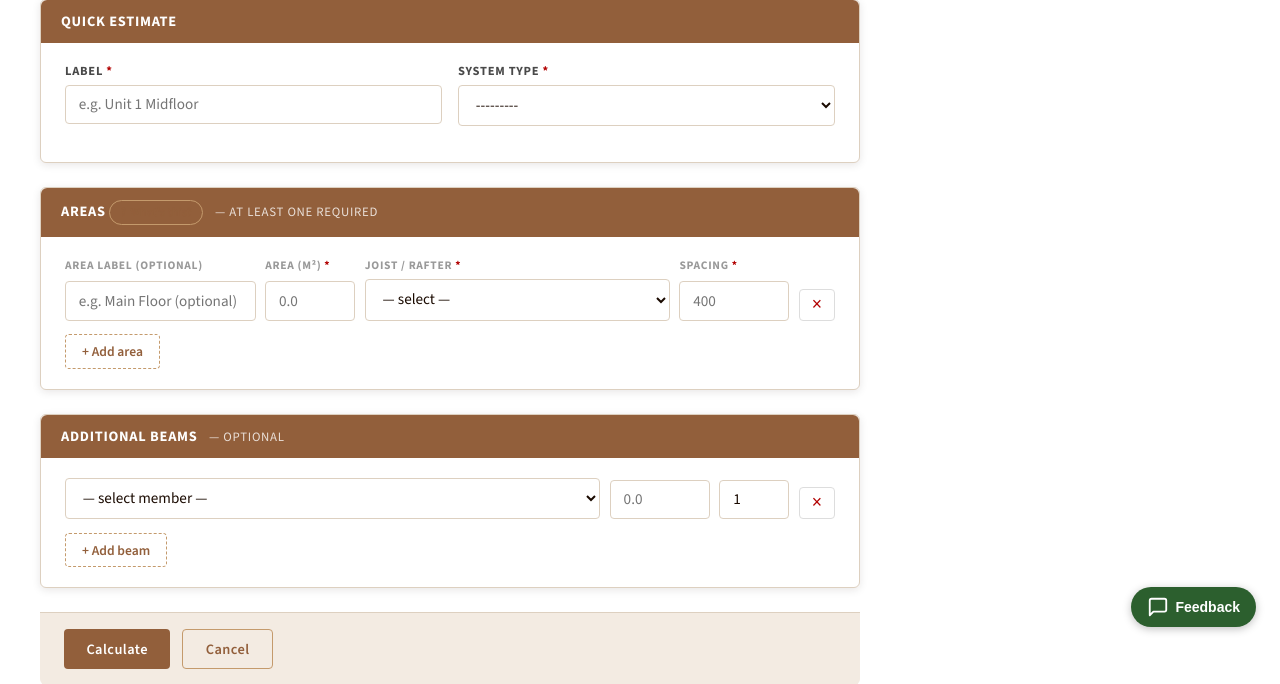
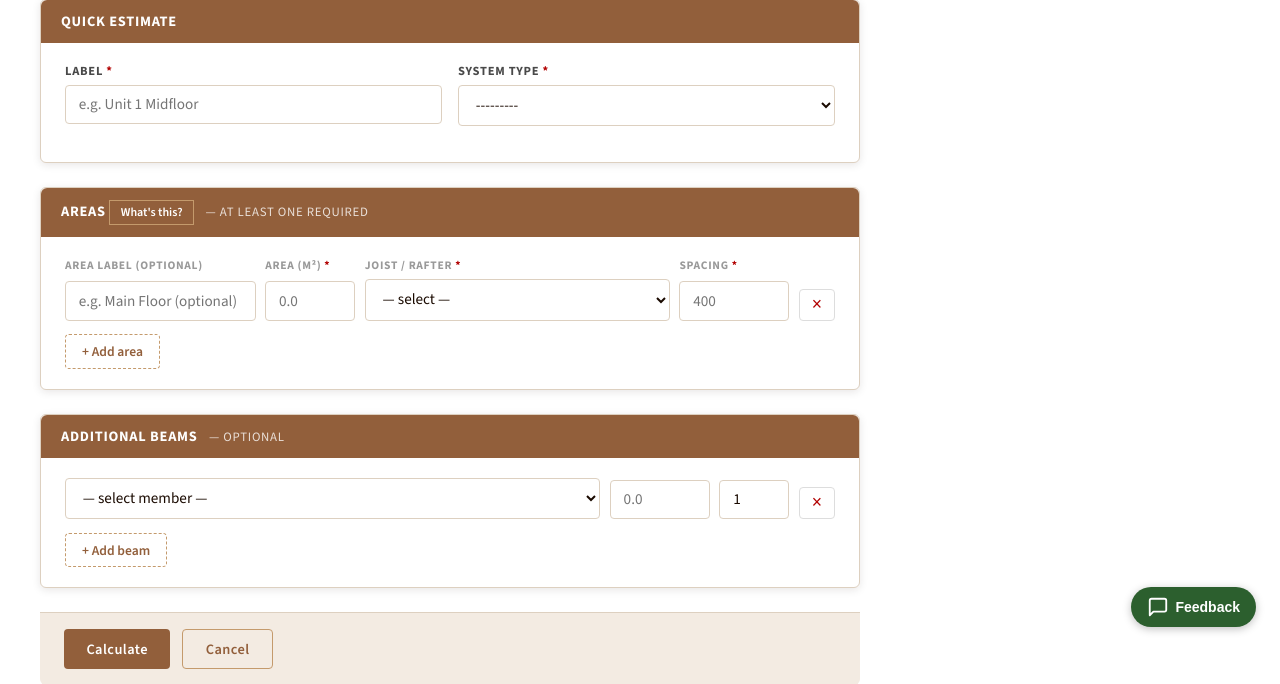
Before and after one commit to stevepenney/LBDesign, a Django app: page /jobs/quick/ in a window 1280 px wide. Shown: the part 149-833 px from the top of the page. Run offline with Django 5.2, Linux system fonts and the light colour scheme; a user stored in the database is signed in; data comes from the database, SQL or seed files in the repository; tables that the repository leaves empty hold one stand-in row (values such as "Sample post"); parts of the project's set-up code (start-up, migrations or seed data) failed here and were passed over; some libraries are stand-ins or nearby versions.

Commit message:
Breadcrumb updates and tweaks to help pill styling.

```diff
--- a/templates/base.html
+++ b/templates/base.html
@@ -338,7 +338,7 @@
       gap: 0.25rem;
       background: none;
       border: 1px solid var(--brown-light, #c8a97a);
-      color: var(--brown, #7a5c2e);
+      color: var(--tan-bg, #f3ebe2)
       border-radius: 2rem;
       padding: 0.2rem 0.65rem;
       font-size: 0.75rem;
@@ -353,7 +353,7 @@
       background: var(--tan-bg, #f5efe6);
       color: var(--brown-dark, #5a3e1b);
     }
-    .help-trigger::before { content: '?'; font-weight: 700; }
+    /*.help-trigger::before { content: '?'; font-weight: 700; }*/
 
     .help-popover {
       display: none;
--- a/templates/jobs/job_form.html
+++ b/templates/jobs/job_form.html
@@ -75,7 +75,11 @@
 
 {% block content %}
   <div style="margin-bottom:1rem;">
-    <a href="{% url 'projects:project_detail' project.pk %}" style="font-size:0.88rem;">&larr; Back to {{ project.lb_ref }}</a>
+    {% if job %}
+      <a href="{% url 'jobs:job_detail' job.pk %}" style="font-size:0.88rem;">&larr; Back to {% if request.user.is_lb_admin or request.user.is_lb_detailing %}{{ project.lb_ref }}{% else %}{{ project.display_ref }}{% endif %}</a>
+    {% else %}
+      <a href="{% url 'projects:project_detail' project.pk %}" style="font-size:0.88rem;">&larr; Back to {% if request.user.is_lb_admin or request.user.is_lb_detailing %}{{ project.lb_ref }}{% else %}{{ project.display_ref }}{% endif %}</a>
+    {% endif %}
   </div>
 
   <div class="project-summary">
```
